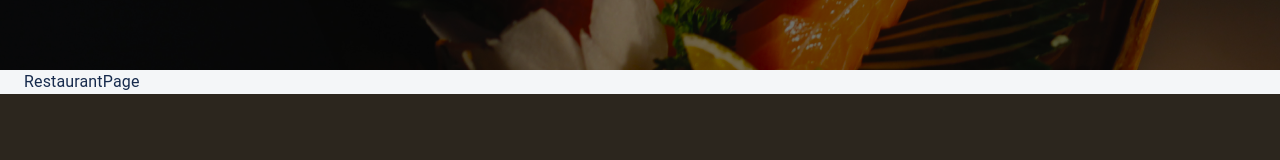
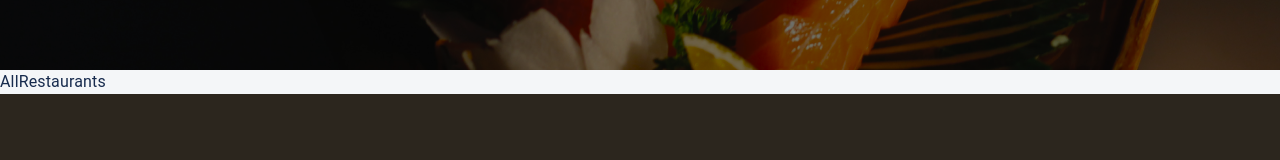
Before and after one commit to Mardonov-Jasur/papay-react, a React (Create React App) app: page /restaurant in a window 1280 px wide. Shown: the part 330-490 px from the top of the page. Built offline with nearby package versions, Linux system fonts and the light colour scheme.

Commit message:
feat: develop nested routing for restaurant screen

```diff
--- /dev/null
+++ b/src/app/screens/RestaurantPage/allRestaurants.tsx
@@ -0,0 +1,5 @@
+import React from 'react'
+
+export function AllRestaurants() {
+    return <div>AllRestaurants</div>
+}
--- /dev/null
+++ b/src/app/screens/RestaurantPage/chosenDish.tsx
@@ -0,0 +1,5 @@
+import React from 'react'
+
+export function ChosenDish() {
+    return <div>ChosenDish</div>;
+}
--- a/src/app/screens/RestaurantPage/index.tsx
+++ b/src/app/screens/RestaurantPage/index.tsx
@@ -1,8 +1,26 @@
 import React from 'react';
 import { Container } from "@mui/material";
+import { Route, Switch, useRouteMatch } from 'react-router-dom';
+import { ChosenDish } from './chosenDish';
+import { OneRestaurant } from './oneRestaurant';
+import { AllRestaurants } from './allRestaurants';
 
 export function RestaurantPage() {
+    let restaurant = useRouteMatch();
+    console.log(restaurant);
     return (
-        <Container>RestaurantPage</Container>
-    )
+      <div className="restaurant_page">
+        <Switch>
+          <Route path={`${restaurant.path}/dish/:dish_id`}>
+            <ChosenDish/>
+          </Route>
+          <Route path={`${restaurant.path}/:restaurant_id`}>
+            <OneRestaurant/>
+          </Route>
+          <Route path={`${restaurant.path}`}>
+            <AllRestaurants/>
+          </Route>
+        </Switch>
+      </div>
+    );
 }
--- /dev/null
+++ b/src/app/screens/RestaurantPage/oneRestaurant.tsx
@@ -0,0 +1,5 @@
+import React from 'react'
+
+export function OneRestaurant() {
+    return <div>OneRestaurant</div>;
+}
```
